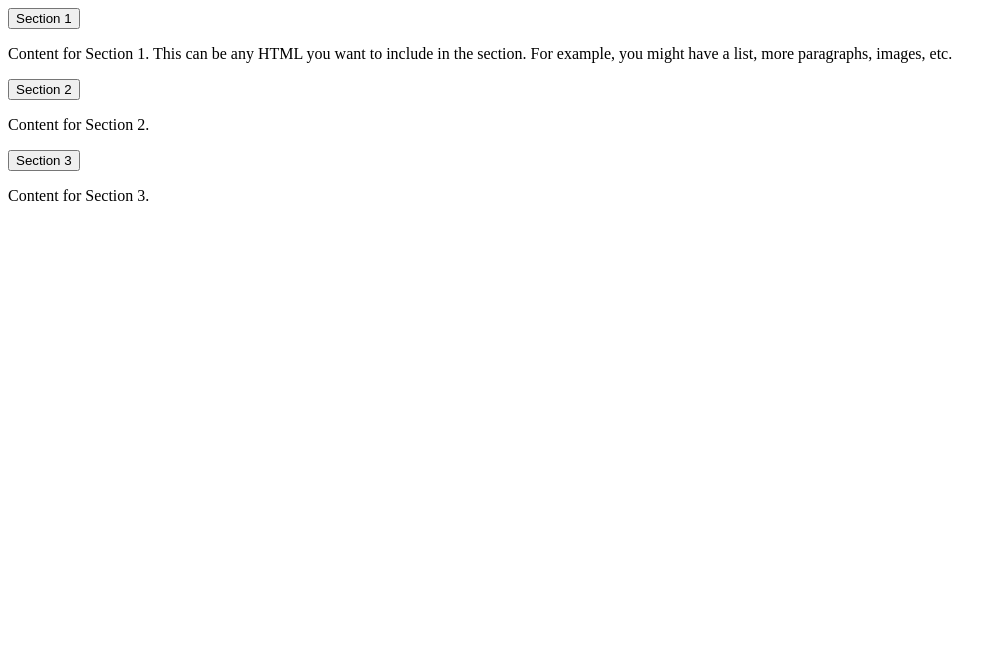
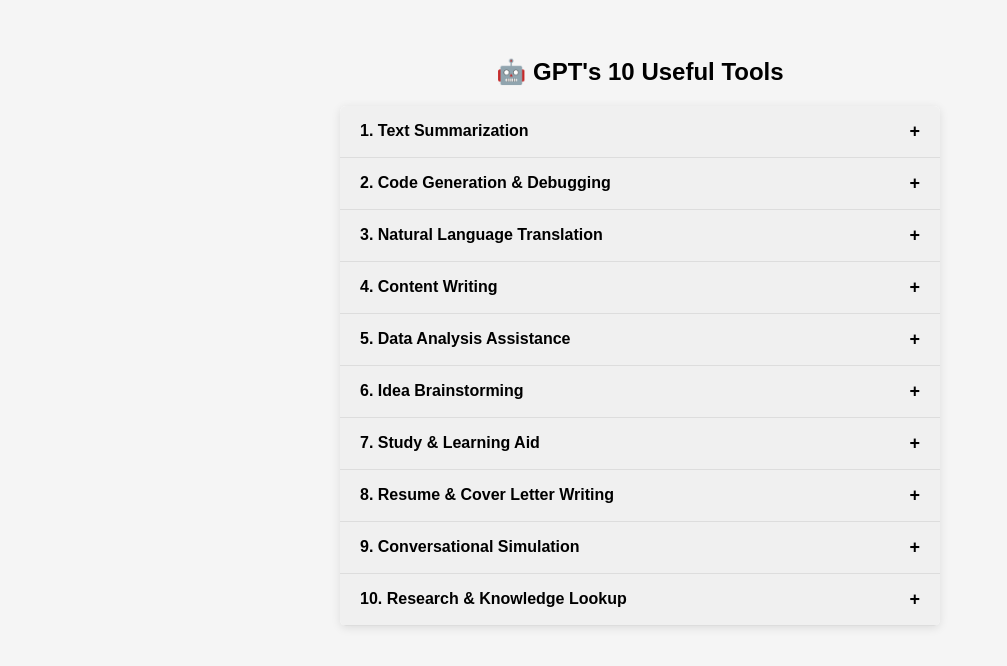
Before and after one commit to clarkcui08-cmd/accordian, a plain HTML site: page index.html in a window 1280 px wide. Shown: the whole page, without its empty margins (0-1007 px from the left). Drawn offline with Linux system fonts and the light colour scheme.

Commit message:
Update index.html

```diff
--- a/index.html
+++ b/index.html
@@ -3,35 +3,157 @@
 <head>
 <meta charset="UTF-8">
 <meta name="viewport" content="width=device-width, initial-scale=1.0">
-    <title>Collapsible Accordion</title>
-    <link rel="stylesheet" href="style.css">
+<title>GPT's 10 Tools - Accordion</title>
+<style>
+    body {
+        font-family: Arial, sans-serif;
+        background-color: #f5f5f5;
+        padding: 30px;
+    }
+
+    .accordion {
+        max-width: 600px;
+        margin: auto;
+        background: #fff;
+        border-radius: 6px;
+        overflow: hidden;
+        box-shadow: 0 2px 10px rgba(0,0,0,0.1);
+    }
+
+    .accordion-item {
+        border-bottom: 1px solid #ddd;
+    }
+
+    .accordion-item label {
+        display: flex;
+        justify-content: space-between;
+        align-items: center;
+        padding: 15px 20px;
+        background-color: #f0f0f0;
+        cursor: pointer;
+        font-weight: bold;
+        transition: background 0.3s;
+    }
+
+    .accordion-item label:hover {
+        background-color: #e2e2e2;
+    }
+
+    .accordion-item label::after {
+        content: "+";
+        font-size: 18px;
+        transition: transform 0.3s ease;
+    }
+
+    .accordion-item input {
+        display: none;
+    }
+
+    .accordion-item input:checked + label::after {
+        content: "-";
+    }
+
+    .accordion-content {
+        max-height: 0;
+        overflow: hidden;
+        background: white;
+        padding: 0 20px;
+        font-size: 14px;
+        line-height: 1.5em;
+        transition: max-height 0.3s ease;
+    }
+
+    .accordion-item input:checked ~ .accordion-content {
+        max-height: 300px; /* Large enough for longest content */
+        padding: 15px 20px;
+    }
+</style>
 </head>
 <body>
 
+<h2 style="text-align:center;">🤖 GPT's 10 Useful Tools</h2>
+
 <div class="accordion">
     <div class="accordion-item">
-            <button class="accordion-button">Section 1</button>
+        <input type="checkbox" id="tool1">
+        <label for="tool1">1. Text Summarization</label>
         <div class="accordion-content">
-                <p>Content for Section 1.  This can be any HTML you want to include in the section.  For example, you might have a list, more paragraphs, images, etc.</p>
+            Summarize long articles, research papers, or documents into concise key points while keeping essential meaning intact.
         </div>
     </div>
 
     <div class="accordion-item">
-            <button class="accordion-button">Section 2</button>
+        <input type="checkbox" id="tool2">
+        <label for="tool2">2. Code Generation & Debugging</label>
         <div class="accordion-content">
-                <p>Content for Section 2.</p>
+            Generate, explain, and debug code in multiple programming languages including Python, JavaScript, Java, and C++.
         </div>
     </div>
 
     <div class="accordion-item">
-            <button class="accordion-button">Section 3</button>
+        <input type="checkbox" id="tool3">
+        <label for="tool3">3. Natural Language Translation</label>
         <div class="accordion-content">
-                <p>Content for Section 3.</p>
+            Translate between multiple languages with context awareness to preserve tone and meaning.
+        </div>
+    </div>
+
+    <div class="accordion-item">
+        <input type="checkbox" id="tool4">
+        <label for="tool4">4. Content Writing</label>
+        <div class="accordion-content">
+            Assist in generating blog posts, essays, marketing copy, scripts, and even poetry tailored to your audience.
+        </div>
+    </div>
+
+    <div class="accordion-item">
+        <input type="checkbox" id="tool5">
+        <label for="tool5">5. Data Analysis Assistance</label>
+        <div class="accordion-content">
+            Help interpret datasets, explain statistical results, and guide data cleaning and visualization strategies.
+        </div>
+    </div>
+
+    <div class="accordion-item">
+        <input type="checkbox" id="tool6">
+        <label for="tool6">6. Idea Brainstorming</label>
+        <div class="accordion-content">
+            Generate creative ideas for startups, projects, marketing campaigns, product names, and story plots.
+        </div>
+    </div>
+
+    <div class="accordion-item">
+        <input type="checkbox" id="tool7">
+        <label for="tool7">7. Study & Learning Aid</label>
+        <div class="accordion-content">
+            Explain complex concepts simply, provide practice problems, and create study guides.
+        </div>
+    </div>
+
+    <div class="accordion-item">
+        <input type="checkbox" id="tool8">
+        <label for="tool8">8. Resume & Cover Letter Writing</label>
+        <div class="accordion-content">
+            Create professional resumes, cover letters, and LinkedIn summaries customized for specific job applications.
+        </div>
+    </div>
+
+    <div class="accordion-item">
+        <input type="checkbox" id="tool9">
+        <label for="tool9">9. Conversational Simulation</label>
+        <div class="accordion-content">
+            Simulate realistic conversations for training, practicing interviews, or improving language skills.
+        </div>
+    </div>
+
+    <div class="accordion-item">
+        <input type="checkbox" id="tool10">
+        <label for="tool10">10. Research & Knowledge Lookup</label>
+        <div class="accordion-content">
+            Provide factual information, explain trends, and summarize knowledge across many fields.
         </div>
     </div>
 </div>
 
-    <script src="script.js"></script>
-
 </body>
 </html>
```
Lines whose indentation alone changed are shown as unchanged.
